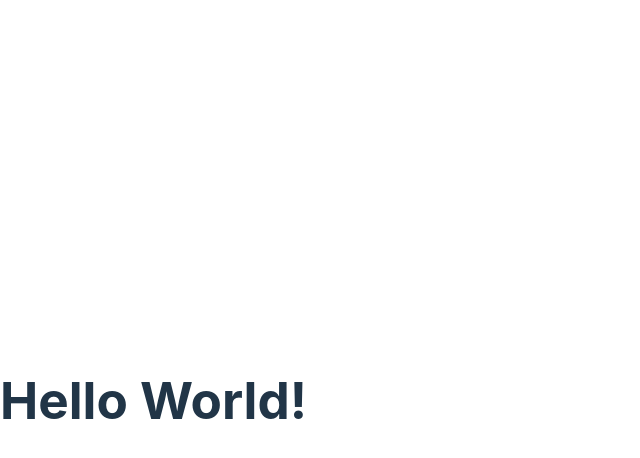
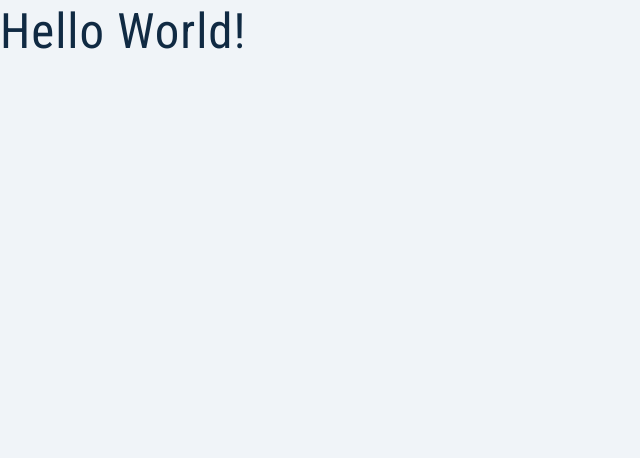
Before and after one commit to Bonamente/job-tracker, a React (Vite) app: page / in a window 1280 px wide. Shown: the top 458 px of the page, without its empty margins (0-640 px from the left). Built offline with nearby package versions, Linux system fonts and the light colour scheme.

Commit message:
feat: add normalize & global css styles

```diff
--- a/package.json
+++ b/package.json
@@ -10,6 +10,7 @@
     "test": "vitest"
   },
   "dependencies": {
+    "normalize.css": "^8.0.1",
     "react": "^18.2.0",
     "react-dom": "^18.2.0"
   },
--- a/src/index.css
+++ b/src/index.css
@@ -1,70 +1,370 @@
+/* fonts */
+@import url('https://fonts.googleapis.com/css2?family=Cabin&family=Roboto+Condensed:wght@400;700&display=swap');
+
+*,
+::after,
+::before {
+  box-sizing: border-box;
+}
+
+html {
+  font-size: 100%;
+} /*16px*/
+
 :root {
-  font-family: Inter, Avenir, Helvetica, Arial, sans-serif;
-  font-size: 16px;
-  line-height: 24px;
+  /* colors */
+  --primary-50: #eff6ff;
+  --primary-100: #dbeafe;
+  --primary-200: #bfdbfe;
+  --primary-300: #93c5fd;
+  --primary-400: #60a5fa;
+  --primary-500: #3b82f6;
+  --primary-600: #2563eb;
+  --primary-700: #1d4ed8;
+  --primary-800: #1e40af;
+  --primary-900: #1e3a8a;
+
+  /* grey */
+  --grey-50: #f0f4f8;
+  --grey-100: #d9e2ec;
+  --grey-200: #bcccdc;
+  --grey-300: #9fb3c8;
+  --grey-400: #829ab1;
+  --grey-500: #627d98;
+  --grey-600: #486581;
+  --grey-700: #334e68;
+  --grey-800: #243b53;
+  --grey-900: #102a43;
+
+  /* rest of the colors */
+  --black: #222;
+  --white: #fff;
+  --red-light: #f8d7da;
+  --red-dark: #842029;
+  --green-light: #d1e7dd;
+  --green-dark: #0f5132;
+
+  /* fonts  */
+  --headingFont: 'Roboto Condensed', Sans-Serif;
+  --bodyFont: 'Cabin', Sans-Serif;
+  --small-text: 0.875rem;
+  --extra-small-text: 0.7em;
+
+  /* rest of the vars */
+  --backgroundColor: var(--grey-50);
+  --textColor: var(--grey-900);
+  --borderRadius: 0.25rem;
+  --letterSpacing: 1px;
+  --transition: 0.3s ease-in-out all;
+  --max-width: 1120px;
+  --fixed-width: 500px;
+  --fluid-width: 90vw;
+  --breakpoint-lg: 992px;
+  --nav-height: 6rem;
+
+  /* box shadow*/
+  --shadow-1: 0 1px 3px 0 rgba(0, 0, 0, 0.1), 0 1px 2px 0 rgba(0, 0, 0, 0.06);
+  --shadow-2: 0 4px 6px -1px rgba(0, 0, 0, 0.1),
+    0 2px 4px -1px rgba(0, 0, 0, 0.06);
+  --shadow-3: 0 10px 15px -3px rgba(0, 0, 0, 0.1),
+    0 4px 6px -2px rgba(0, 0, 0, 0.05);
+  --shadow-4: 0 20px 25px -5px rgba(0, 0, 0, 0.1),
+    0 10px 10px -5px rgba(0, 0, 0, 0.04);
+}
+
+body {
+  font-family: var(--bodyFont);
   font-weight: 400;
+  line-height: 1.75;
+  color: var(--textColor);
 
-  color-scheme: light dark;
-  color: rgba(255, 255, 255, 0.87);
-  background-color: #242424;
+  background: var(--backgroundColor);
+}
 
-  font-synthesis: none;
-  text-rendering: optimizeLegibility;
-  -webkit-font-smoothing: antialiased;
-  -moz-osx-font-smoothing: grayscale;
-  -webkit-text-size-adjust: 100%;
+p {
+  max-width: 40em;
+  margin-bottom: 1.5rem;
+}
+
+h1,
+h2,
+h3,
+h4,
+h5 {
+  margin: 0;
+  margin-bottom: 1.38rem;
+
+  font-family: var(--headingFont);
+  font-weight: 400;
+  line-height: 1.3;
+  letter-spacing: var(--letterSpacing);
+  text-transform: capitalize;
+}
+
+h1 {
+  margin-top: 0;
+
+  font-size: 3.052rem;
+}
+
+h2 {
+  font-size: 2.441rem;
+}
+
+h3 {
+  font-size: 1.953rem;
+}
+
+h4 {
+  font-size: 1.563rem;
+}
+
+h5 {
+  font-size: 1.25rem;
+}
+
+small,
+.text-small {
+  font-size: var(--small-text);
 }
 
 a {
-  font-weight: 500;
-  color: #646cff;
-  text-decoration: inherit;
-}
-a:hover {
-  color: #535bf2;
+  text-decoration: none;
+  letter-spacing: var(--letterSpacing);
 }
 
-body {
-  margin: 0;
-  display: flex;
-  place-items: center;
-  min-width: 320px;
+a,
+button {
+  line-height: 1.15;
+}
+
+button:disabled {
+  cursor: not-allowed;
+}
+
+ul {
+  padding: 0;
+  list-style-type: none;
+}
+
+.img {
+  display: block;
+  width: 100%;
+
+  object-fit: cover;
+}
+
+/* buttons */
+.btn {
+  display: inline-block;
+  padding: 0.375rem 0.75rem;
+
+  color: var(--white);
+  letter-spacing: var(--letterSpacing);
+
+  background: var(--primary-500);
+  border: transparent;
+  border-radius: var(--borderRadius);
+  box-shadow: var(--shadow-2);
+
+  transition: var(--transition);
+  text-transform: capitalize;
+  cursor: pointer;
+}
+
+.btn:hover {
+  background: var(--primary-700);
+  box-shadow: var(--shadow-3);
+}
+
+.btn-hipster {
+  color: var(--primary-500);
+  background: var(--primary-200);
+}
+
+.btn-hipster:hover {
+  color: var(--primary-200);
+  background: var(--primary-700);
+}
+
+.btn-block {
+  width: 100%;
+}
+
+.btn-hero {
+  padding: 0.5rem 1.25rem;
+
+  font-size: 1.25rem;
+}
+
+.btn-danger {
+  color: var(--red-dark);
+  background: var(--red-light);
+}
+
+.btn-danger:hover {
+  color: var(--white);
+  background: var(--red-dark);
+}
+
+/* alerts */
+.alert {
+  margin-bottom: 1rem;
+  padding: 0.375rem 0.75rem;
+
+  text-align: center;
+  letter-spacing: var(--letterSpacing);
+  text-transform: capitalize;
+
+  border-color: transparent;
+  border-radius: var(--borderRadius);
+}
+
+.alert-danger {
+  color: var(--red-dark);
+  background: var(--red-light);
+}
+
+.alert-success {
+  color: var(--green-dark);
+  background: var(--green-light);
+}
+
+/* form */
+.form {
+  width: 90vw;
+  max-width: var(--fixed-width);
+  margin: 3rem auto;
+  padding: 2rem 2.5rem;
+
+  background: var(--white);
+  border-radius: var(--borderRadius);
+  box-shadow: var(--shadow-2);
+
+  transition: var(--transition);
+}
+
+.form:hover {
+  box-shadow: var(--shadow-4);
+}
+
+.form-label {
+  display: block;
+  margin-bottom: 0.5rem;
+
+  font-size: var(--smallText);
+  letter-spacing: var(--letterSpacing);
+  text-transform: capitalize;
+}
+
+.form-input,
+.form-textarea,
+.form-select {
+  width: 100%;
+  padding: 0.375rem 0.75rem;
+
+  background: var(--backgroundColor);
+  border-radius: var(--borderRadius);
+  border: 1px solid var(--grey-200);
+}
+
+.form-input,
+.form-select,
+.btn-block {
+  height: 35px;
+}
+
+.form-row {
+  margin-bottom: 1rem;
+}
+
+.form-textarea {
+  height: 7rem;
+}
+
+::placeholder {
+  font-family: inherit;
+  color: var(--grey-400);
+}
+
+.form-alert {
+  color: var(--red-dark);
+  letter-spacing: var(--letterSpacing);
+  text-transform: capitalize;
+}
+
+/* alert */
+@keyframes spinner {
+  to {
+    transform: rotate(360deg);
+  }
+}
+
+.loading {
+  width: 6rem;
+  height: 6rem;
+
+  border: 5px solid var(--grey-400);
+  border-radius: 50%;
+  border-top-color: var(--primary-500);
+
+  animation: spinner 2s linear infinite;
+}
+
+.loading-center {
+  margin: 0 auto;
+}
+
+/* title */
+.title {
+  text-align: center;
+}
+
+.title-underline {
+  width: 7rem;
+  height: 0.25rem;
+  margin: 0 auto;
+  margin-top: -1rem;
+
+  background: var(--primary-500);
+}
+
+.container {
+  width: var(--fluid-width);
+  max-width: var(--max-width);
+  margin: 0 auto;
+}
+
+.full-page {
   min-height: 100vh;
 }
 
-h1 {
-  font-size: 3.2em;
-  line-height: 1.1;
+.coffee-info {
+  margin-bottom: 1rem;
+
+  text-align: center;
+  text-transform: capitalize;
+  letter-spacing: var(--letterSpacing);
 }
 
-button {
-  border-radius: 8px;
-  border: 1px solid transparent;
-  padding: 0.6em 1.2em;
-  font-size: 1em;
-  font-weight: 500;
-  font-family: inherit;
-  background-color: #1a1a1a;
-  cursor: pointer;
-  transition: border-color 0.25s;
-}
-button:hover {
-  border-color: #646cff;
-}
-button:focus,
-button:focus-visible {
-  outline: 4px auto -webkit-focus-ring-color;
+.coffee-info span {
+  display: block;
 }
 
-@media (prefers-color-scheme: light) {
-  :root {
-    color: #213547;
-    background-color: #ffffff;
+.coffee-info a {
+  color: var(--primary-500);
+}
+
+@media screen and (min-width: 992px) {
+  .coffee-info {
+    text-align: left;
   }
-  a:hover {
-    color: #747bff;
-  }
-  button {
-    background-color: #f9f9f9;
+  .coffee-info span {
+    display: inline-block;
+    margin-right: 0.5rem;
   }
 }
+
+.Toastify__toast {
+  text-transform: capitalize;
+}
--- a/src/main.tsx
+++ b/src/main.tsx
@@ -1,6 +1,7 @@
 import React from 'react';
 import ReactDOM from 'react-dom/client';
 import App from './App';
+import 'normalize.css';
 import './index.css';
 
 ReactDOM.createRoot(document.getElementById('root') as HTMLElement).render(
```
Also changed, not shown: 1 other file (tests, documents, lock files or other folders).
